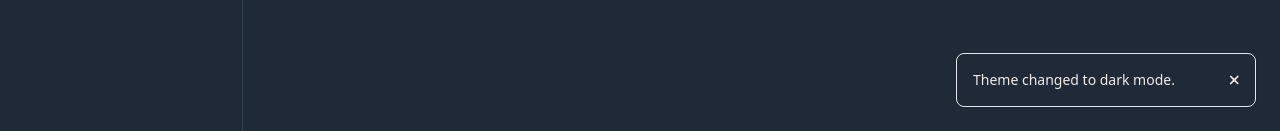
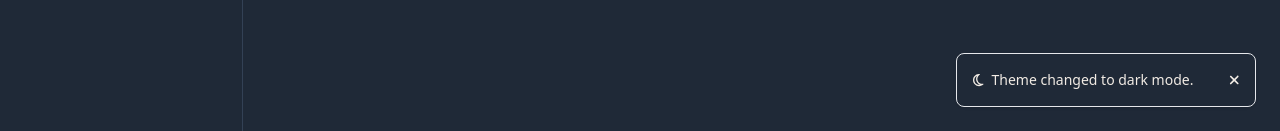
Before and after one commit to rulkimi/kiminotes, a Vue app: page /#/ in a window 1280 px wide. Both pictures are taken after a click on the picture 1212 px from the left and 30 px from the top of the page. Shown: the part 669-800 px from the top of the page. Built offline with nearby package versions, Linux system fonts and the light colour scheme.

Commit message:
add option for icon in toast

```diff
--- a/src/components/AlertToast.vue
+++ b/src/components/AlertToast.vue
@@ -17,7 +17,10 @@ const toastStore = useToastStore();
           v-show="toast.isVisible"
           class="z-10 bg-background border p-4 shadow rounded-lg flex items-center gap-2 justify-between min-w-[300px] hover:scale-105 transition-all duration-200"
         >
-          <div>{{ toast.message }}</div>
+          <div class="flex items-center gap-2">
+            <font-awesome-icon v-if="toast.icon" :icon="['far', toast.icon]" />
+            <div>{{ toast.message }}</div>
+          </div>
           <font-awesome-icon
             class="hover:scale-110 cursor-pointer"
             :icon="['fas', 'times']"
--- a/src/components/NavBar.vue
+++ b/src/components/NavBar.vue
@@ -11,7 +11,8 @@ const { proxy } = getCurrentInstance();
 const toggleDarkMode = () => {
   themeStore.toggleDarkMode();
   const theme = themeStore.isDarkMode ? 'dark mode' : 'light mode';
-  proxy.$toast.show({ message: `Theme changed to ${theme}.` });
+  const icon = themeStore.isDarkMode ? 'moon' : 'sun';
+  proxy.$toast.show({ message: `Theme changed to ${theme}.`, icon });
 }
 </script>
 
--- a/src/store/toastStore.js
+++ b/src/store/toastStore.js
@@ -6,10 +6,11 @@ export const useToastStore = defineStore('toast', () => {
 
   const MAX_TOASTS = 3;
 
-  const showToast = ({ message } = { message: 'Default message' }) => {
+  const showToast = ({ message, icon } = { message: 'Default message', icon: '' }) => {
     const toast = {
       id: Date.now(),
       message,
+      icon,
       isVisible: true,
       timeout: null,
     };
```
